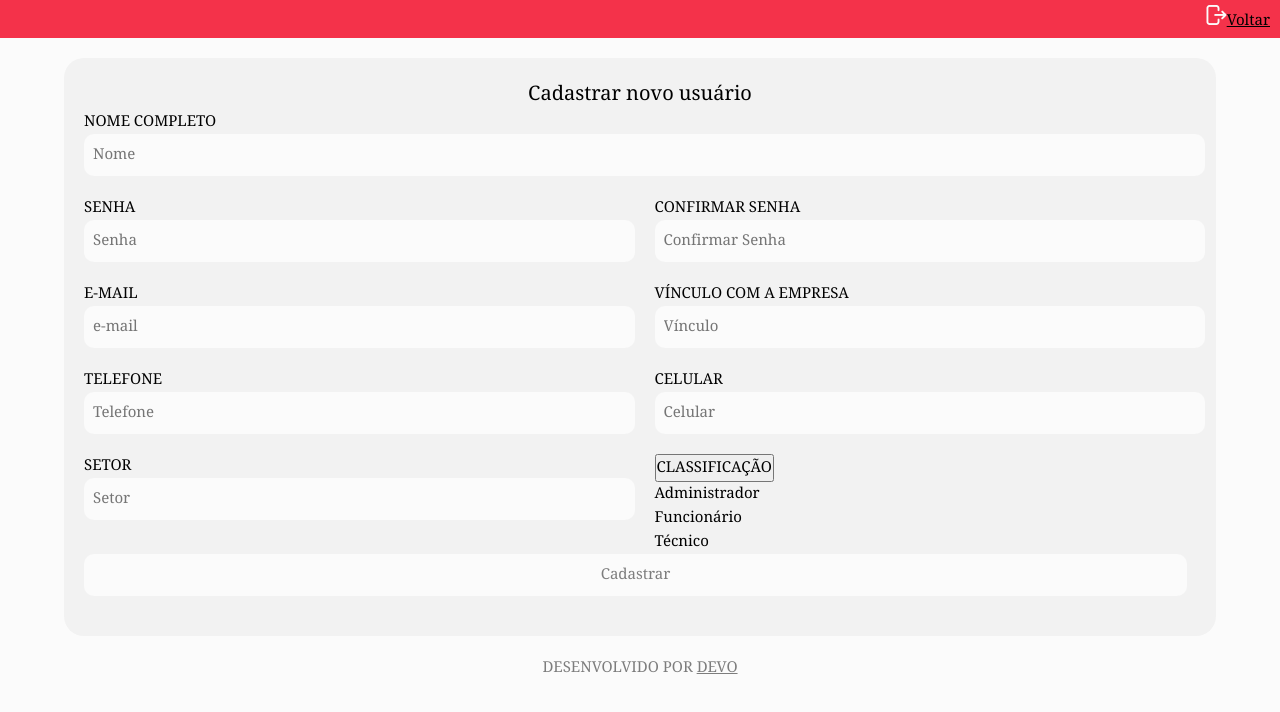
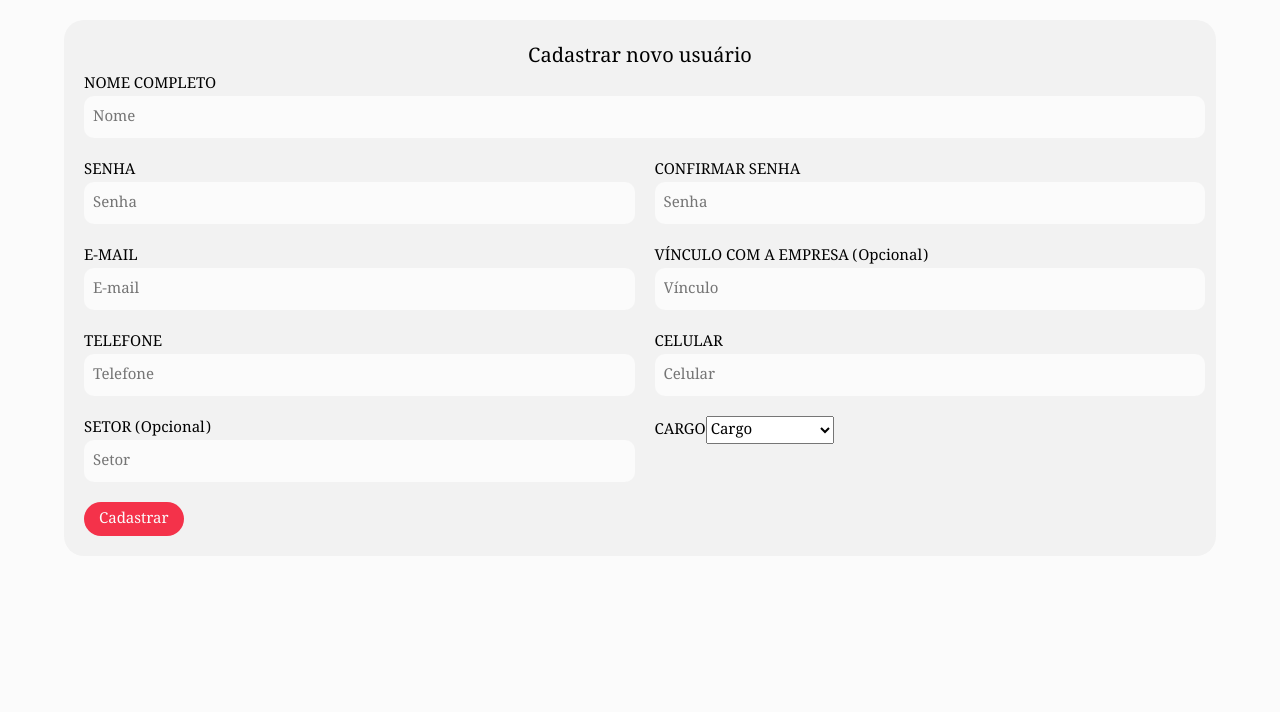
Before and after one commit to equipedevo/API_2_FRONT, a React (Create React App) app in the folder hermez/: page /cadastroUser in a window 1280 px wide. Shown: the top 712 px of the page. Built offline with nearby package versions, Linux system fonts and the light colour scheme.

Commit message:
T05 - Arrumei os chamados das variáveis do cadastro; Coloquei a máscara do Telefone e do Celular; Retirei o Header e o Footer; Arrumei o dropdown

```diff
--- a/hermez/src/pages/CadastroUser.js
+++ b/hermez/src/pages/CadastroUser.js
@@ -1,65 +1,70 @@
 import './css/CadastroUser.css';
 import { useState } from 'react';
-import { Link } from 'react-router-dom';
-import Footer from '../components/Footer';
-import sair from '../img/menu/sair.png';
 import './CadastroEmpresa';
 
 export default function CadastroUser() {
+    const [nomeCompleto, setNomeCompleto] = useState('');
     const [senha, setSenha] = useState('');
     const [senhaConfirmada, setSenhaConfirmada] = useState('');
-    const [erroSenha, setErro] = useState('');
     const [email, setEmail] = useState('');
     const [vinculo, setVinculo] = useState('');
     const [telefone, setTelefone] = useState('');
     const [celular, setCelular] = useState('');
     const [setor, setSetor] = useState('');
     const [cargo, setCargo] = useState('');
-    const [nomeCompleto, setNomeCompleto] = useState('');
-    const [cadastroSucesso, setCadastroSucesso] = useState(false);
 
+    // Função para formatar telefone
+    function formatPhoneNumber(phone, id) {
+        phone = phone.replace(/\D/g, '');
+
+        if (document.getElementById(id).maxLength === 10) {
+            phone = phone.replace(/(\d{2})(\d{4})(\d{4})/, '($1) $2-$3');
+        }
+        else if (document.getElementById(id).maxLength === 11) {
+            phone = phone.replace(/(\d{2})(\d{5})(\d{4})/, '($1) $2-$3');
+        }
+
+        return phone;
+    }
+
+    function handleTelefoneChange(event) {
+        const inputTelefone = event.target.value;
+        const formattedTelefone = formatPhoneNumber(inputTelefone, "telefoneCadastro")
+        setTelefone (formattedTelefone);
+    }
+
+    function handleCelularChange(event) {
+        const inputCelular = event.target.value;
+        const formattedCelular = formatPhoneNumber(inputCelular, "celularCadastro")
+        setCelular(formattedCelular);
+    }
+
+    function handleNomeCompletoChange(event) {
+        const nome = event.target.value;
+        setNomeCompleto(nome);
+    }
 
     function handleEmailChange(event) {
         const email = event.target.value;
         setEmail(email);
     }
 
-
     function handleVinculoChange(event) {
         const vinculo = event.target.value;
         setVinculo(vinculo);
     }
-
-
-    function handleTelefoneChange(event) {
-        const telefone = event.target.value;
-        setTelefone(telefone);
-    }
-
-
-    function handleCelularChange(event) {
-        const celular = event.target.value;
-        setCelular(celular);
-    }
-
 
     function handleSetorChange(event) {
         const setor = event.target.value;
         setSetor(setor);
     }
 
-
     function handleCargoChange(event) {
         const cargo = event.target.value;
         setCargo(cargo);
     }
 
-    function handleNomeChange(event) {
-        const nome = event.target.value;
-        setNomeCompleto(nome);
-    }
-
-        function handleSubmit(event) {
+    function handleSubmit(event) {
         event.preventDefault();
         const criterioDeAceitacao = (
             senha.length >= 8 &&
@@ -70,7 +75,7 @@ export default function CadastroUser() {
         if (senha !== senhaConfirmada) {
             setErro('As senhas não coincidem.');
         }
-        else if(criterioDeAceitacao){
+        else if(!criterioDeAceitacao){
             setErro(`Crie uma senha com no mínimo 8 caracteres, tendo pelo menos: 1 número; 1 letra maiúscula; 1 caracter especial;`);
         }
         else {
@@ -93,43 +98,55 @@ export default function CadastroUser() {
                 mode: 'cors'
             }).then(response => {
                 if(response.status === 200) {
-                    setCadastroSucesso(true);
+                    console.log('Sucesso')
                 }
                 else {
                     (response.json()).then(data => {
-                        setErro(data.msg)
+                        console.log(data.msg)
                     });
                 }
             });
         }
     };
-        return (
+    return (
         <>
             <body className='bodyCadastro'>
-                <header className='hearderPadrão'>
-                    <div>
-                        <Link to="/">
-                            <img src={sair}alt="VOLTAR"/>
-                            Voltar
-                        </Link>
-                    </div>
-                </header>
-
-
                 <form className='formUserCadastro'>
                     <h1> Cadastrar novo usuário</h1>
-                    <span for="nomeCompleto">NOME COMPLETO</span>
-                    <input type="text" placeholder='Nome' id="nomeCompleto" required/>
+                    <span htmlFor="nomeCompleto">NOME COMPLETO</span>
+                    <input
+                        id="nomeCompleto"
+                        name='nomeCompleto'
+                        onChange={handleNomeCompletoChange}
+                        value={nomeCompleto}
+                        placeholder='Nome'
+                        required
+                        type="text"
+                    />
                     <div className='div2ColunasFormCadastro'>
-
                         <div>
-                            <span for="senha">SENHA</span>
-                            <input type="password" placeholder='Senha' id="senha" required/>
+                            <span htmlFor="senha">SENHA</span>
+                            <input
+                                id="senha"
+                                name='senha'
+                                onChange={(e) => setSenha(e.target.value)}
+                                value={senha}
+                                placeholder='Senha'
+                                required
+                                type="password"
+                            />
                         </div>
-
                         <div>
-                            <span for="senha">CONFIRMAR SENHA</span>
-                            <input type="password" placeholder='Confirmar Senha' id="senhaConfirmada" required/>
+                            <span htmlFor="senhaConfirmada">CONFIRMAR SENHA</span>
+                            <input
+                                id="senhaConfirmada"
+                                name='senhaConfirmada'
+                                onChange={(e) => setSenhaConfirmada(e.target.value)}
+                                value={senhaConfirmada}
+                                placeholder='Senha'
+                                required
+                                type="password"
+                            />
                         </div>
                     </div>
 
@@ -138,63 +155,106 @@ export default function CadastroUser() {
 
                         <div>
                             <span for="email">E-MAIL</span>
-                            <input type="email" placeholder='e-mail' id="email" required/>
+                            <input
+                                id="email"
+                                name='email'
+                                value={email}
+                                onChange={handleEmailChange}
+                                placeholder='E-mail'
+                                required
+                                type="email"
+                            />
                         </div>
 
                         <div>
-                            {/* opcional  */}
-                            <span for="vinculo">VÍNCULO COM A EMPRESA</span>
-                            <input type="text" placeholder='Vínculo' id="vinculo" required/>
+                            <span htmlFor="vinculo">
+                                VÍNCULO COM A EMPRESA
+                                <span className='opcional'> (Opcional)</span>
+                            </span>
+                            <input
+                                id="vinculoCadastro"
+                                name='vinculo'
+                                value={vinculo}
+                                onChange={handleVinculoChange}
+                                placeholder='Vínculo'
+                                required
+                                type="text"
+                            />
                         </div>
-
                     </div>
 
 
                     <div className='div2ColunasFormCadastro'>
 
-                        <div>
-                            <span for="telefone">TELEFONE</span>
-                            <input type="number" placeholder='Telefone' id="telefone" required/>
-                        </div>
+                    <div>
+                        <span htmlFor="telefone">TELEFONE</span>
+                        <input
+                            autoComplete="off"
+                            id="telefoneCadastro"
+                            maxLength="10"
+                            name='telefoneCadastro'
+                            onChange={handleTelefoneChange}
+                            value={telefone}
+                            placeholder='Telefone'
+                            required
+                            type="text"
+                        />
+                    </div>
 
-                        <div>
-                            <span for="celular">CELULAR</span>
-                            <input type="number" placeholder='Celular' id="celular" required/>
-                        </div>
+                    <div>
+                        <span htmlFor="celular">CELULAR</span>
+                        <input
+                            autoComplete="off"
+                            id="celularCadastro"
+                            maxLength="11"
+                            name='celularCadastro'
+                            onChange={handleCelularChange}
+                            value={celular}
+                            placeholder='Celular'
+                            required
+                            type="text"
+                        />
+                    </div>
 
-                    </div>
+                </div>
 
 
                     <div className='div2ColunasFormCadastro'>
 
                         <div>
-                            {/* opcional */}
-                            <span for="setor">SETOR</span>
-                            <input type="text" placeholder='Setor' id="setor" required/>
+                            <span htmlFor="setor">
+                                SETOR
+                                <span className='opcional'> (Opcional)</span>
+                            </span>
+                            <input
+                                id="setorCadastro"
+                                name='setor'
+                                value={setor}
+                                onChange={handleSetorChange}
+                                placeholder='Setor'
+                                type="text"
+                            />
                         </div>
 
-                        <div class='dropdownUser'>
-                            <button onclick="myFunction()" class='dropbtn'>CLASSIFICAÇÃO</button>
-                            <div id='dropUser'class='dropdown-content'>
-                                <p>Administrador</p>
-                                <p>Funcionário</p>
-                                <p>Técnico</p>
-                            </div>
+                        <div>
+                            <span htmlFor="cargo">CARGO</span>
+                            <select id="cargoCadastro" name='cargo'>
+                                <option value="Funcionário">Cargo</option>
+                                <option value="Funcionário">Funcionário</option>
+                                <option value="Técnico">Técnico</option>
+                                <option value="Administrador">Administrador</option>
+                            </select>
                         </div>
-
-
-
                     </div>
-
-
-                    <div className='divEnviarCadastroUser'>
-                        <input type='button' value='Cadastrar'/>
+                    <div className='divEnviarCadastro'>
+                        <input
+                            id="cadastrandoFuncionario"
+                            value='Cadastrar'
+                            type='submit'
+                        />
                     </div>
-
-
                 </form>
             </body>
-            <Footer/>
         </>
     );
 }
```
